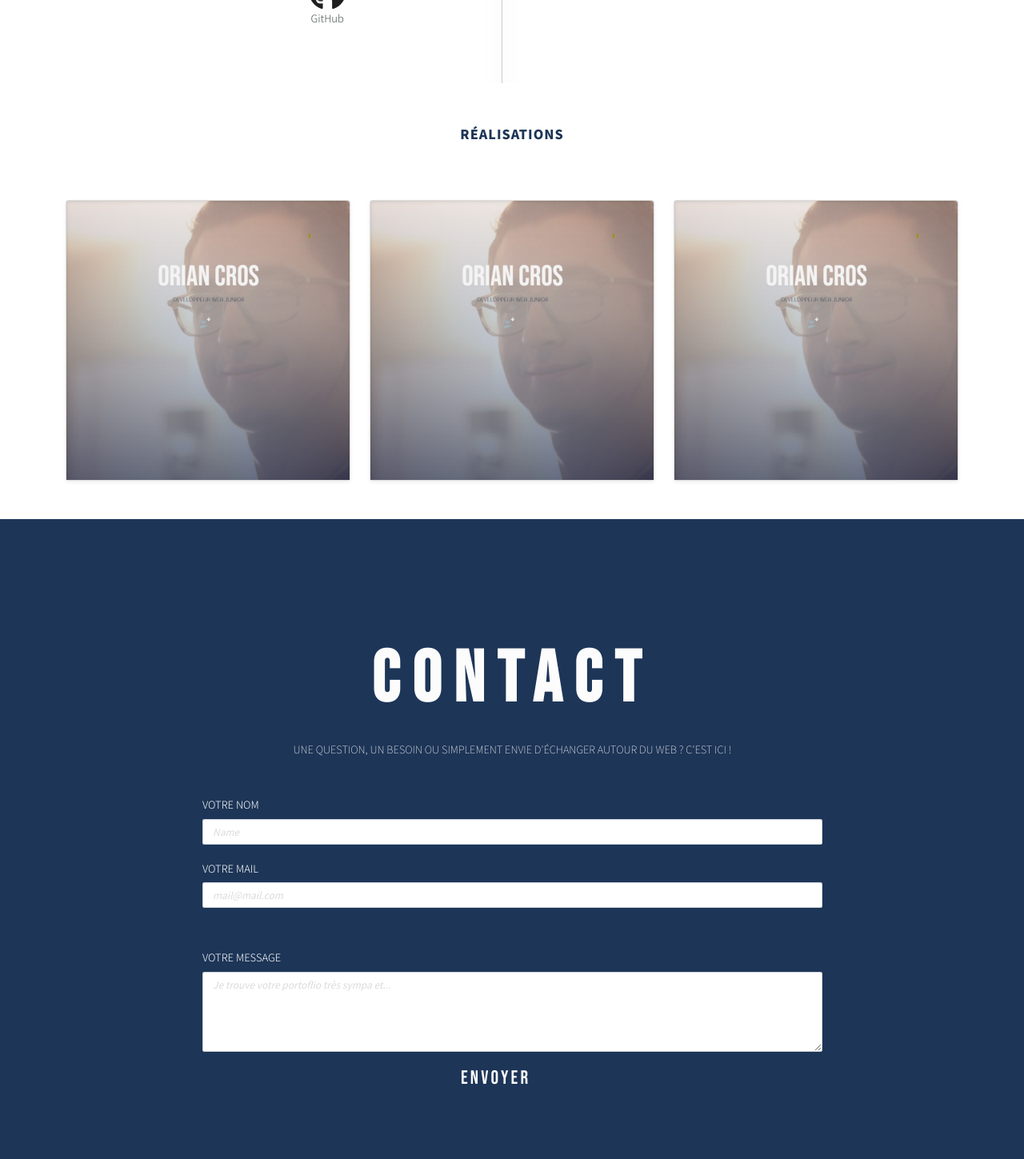
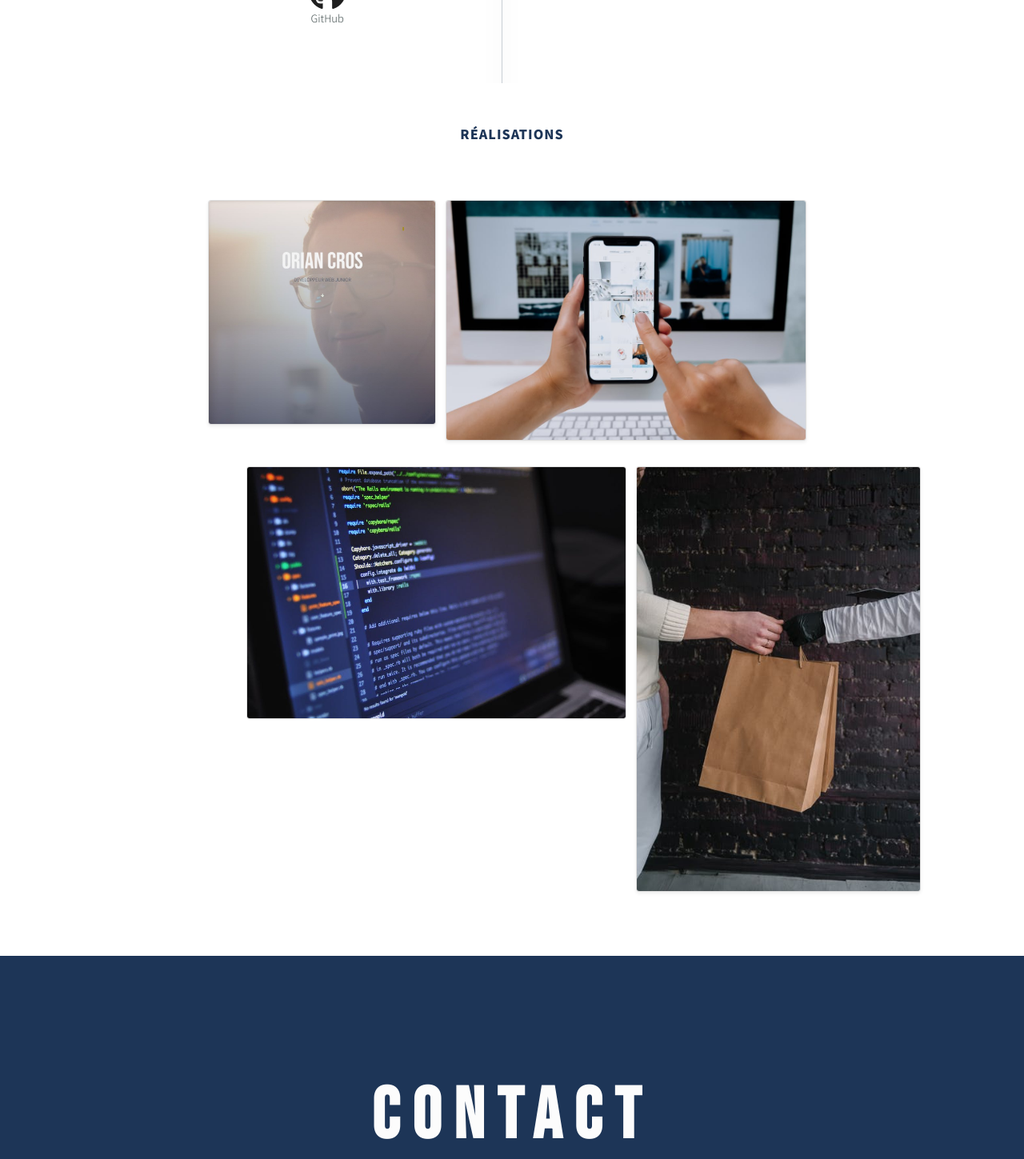
Before and after one commit to orianc/First-Portfolio-Html-Css-Bootstrap-Aos, a PHP site: page / in a window 1280 px wide. Shown: the part 2093-3542 px from the top of the page at 80% size. Run offline with PHP 8.4, Linux system fonts and the light colour scheme; some libraries are stand-ins or nearby versions.

Commit message:
1.1.1 Realisation contenu + view ok

```diff
--- a/css/styleindex.css
+++ b/css/styleindex.css
@@ -117,6 +117,21 @@ a {
 
 
 /* ---- LES TITRES ---- */
+
+
+
+
+@media (max-width: 576px) {
+
+    header h1 {
+        font-size: 32px;
+    }
+    header h2 {
+        font-size: 12px;
+    }
+
+}
+
 h1 {
     font-family: 'Bebas Neue', cursive;
     color: rgb(245, 245, 245);
@@ -356,6 +371,10 @@ header {
     background-color: white;
 }
 
+.card-text {
+       display:contents;
+}
+
 #realisation .card-body {
     position: absolute;
     top: 2.5%;
@@ -363,13 +382,17 @@ header {
     right: 0;
     left: 2.5%;
     height: 95%;
-    width: 95%;
+    max-width: 95%;
+    padding: 0.6rem 0.4rem;
     background-color: #1d3557;
     color: #fcfcfc !important;
     align-items: center;
     display: grid;
     opacity: 0;
     transition: 0.4s ease-in-out;
+}
+.card{
+    margin-bottom: 2rem;
 }
 
 #realisation .card-body:hover {
@@ -379,6 +402,7 @@ header {
 #realisation h4 {
     font-weight: 900;
     letter-spacing: 7px;
+
 }
 
 .text-muted {
@@ -388,6 +412,8 @@ header {
 
 .btn-outline-secondary {
     color: #fcfcfc !important;
+    border-color: white;
+    margin-right: 5px;
 }
 
 .btn-outline-secondary:hover {
--- a/index.html
+++ b/index.html
@@ -98,8 +98,9 @@
             <h3 data-aos="zoom-in" data-aos-duration="1000" class=" overflow-hidden text-center text-secondary py-2">
                 Pésentation
             </h3>
-            <div  class="row col-lg-10 gx-0">
-                <blockquote data-aos="fade-right" data-aos-duration="1000" data-aos-delay="600" class="blockquote border-0 p-0 overflow-hidden">
+            <div class="row col-lg-10 gx-0">
+                <blockquote data-aos="fade-right" data-aos-duration="1000" data-aos-delay="600"
+                    class="blockquote border-0 p-0 overflow-hidden">
                     <div class="media"><img class="rounded-circle img-thumbnail" src="./img/photo-tete.jpg" alt=""
                             width="75">
                     </div>
@@ -119,7 +120,8 @@
                         <cite title="Source Title">Développeur web junior</cite>
                     </footer>
                 </blockquote>
-                <div data-aos="fade-left" data-aos-duration="1400" data-aos-delay="500" class="cv-part overflow-hidden text-center justify-content-center">
+                <div data-aos="fade-left" data-aos-duration="1400" data-aos-delay="500"
+                    class="cv-part overflow-hidden text-center justify-content-center">
                     <a class="btn textcv middle" target="_blank" rel="noopener noreferrer"
                         href="./dl/CV Formation digitale.pdf">
                         <i class="fas fa-eye mx-1"></i>
@@ -190,7 +192,8 @@
                         technologies associées suivante. Me permettant aujourd'hui de m'adapter à votre environnement et
                         à vos méthodes de travail selon les projets</h6>
                 </div>
-                <div class="container mx-0 py-lg-5 px-lg-5 col-12 col-lg-5 rounded justify-content-center align-items-center d-flex flex-column overflow-hidden">
+                <div
+                    class="container mx-0 py-lg-5 px-lg-5 col-12 col-lg-5 rounded justify-content-center align-items-center d-flex flex-column overflow-hidden">
                     <div data-aos="fade-left" data-aos-duration="1000" data-aos-delay="800"
                         class="frontend row col-12 flex-lg-colum overflow-hidden text-center py-2 py-lg-2">
 
@@ -207,7 +210,8 @@
                             <p>Java Script / JQuery</p>
                         </div>
                     </div>
-                    <div data-aos="fade-left" data-aos-duration="1000" data-aos-delay="1000" class="backend col-12 row  overflow-hidden flex-lg-colum text-center py-2 py-lg-2">
+                    <div data-aos="fade-left" data-aos-duration="1000" data-aos-delay="1000"
+                        class="backend col-12 row  overflow-hidden flex-lg-colum text-center py-2 py-lg-2">
 
                         <div class="col-4">
                             <i class="fab fa-php fa-3x"></i>
@@ -223,7 +227,8 @@
                             <p>Python / Django</p>
                         </div>
                     </div>
-                    <div data-aos="fade-left" data-aos-duration="1000" data-aos-delay="1200" class="cms col-12 row overflow-hidden flex-lg-colum text-center py-2 py-lg-2">
+                    <div data-aos="fade-left" data-aos-duration="1000" data-aos-delay="1200"
+                        class="cms col-12 row overflow-hidden flex-lg-colum text-center py-2 py-lg-2">
 
                         <div class="col-6">
                             <i class="fab fa-wordpress fa-3x"></i>
@@ -234,7 +239,8 @@
                             <p>PrestaShop</p>
                         </div>
                     </div>
-                    <div data-aos="fade-left" data-aos-duration="1000" data-aos-delay="1400" class="git col-12 row overflow-hidden flex-lg-colum text-center py-2 py-lg-2">
+                    <div data-aos="fade-left" data-aos-duration="1000" data-aos-delay="1400"
+                        class="git col-12 row overflow-hidden flex-lg-colum text-center py-2 py-lg-2">
                         <div class="col-12">
                             <i class="fab fa-github fa-3x"></i>
                             <p>GitHub</p>
@@ -261,10 +267,13 @@
 
         <div class="album py-5 bg-white w-100 ">
             <div class="container">
-                <div class="row row-cols-1 row-cols-sm-2 row-cols-md-3">
-                    <div class="col">
+                <div class="row justify-content-center align-items-start overflow-hidden">
+
+                    <!-- ITEMS PORTFOLIO -->
+                    <div data-aos="fade-down-right" data-aos-easing="ease-in-sine" data-aos-delay="300" data-aos-duration="800"
+                        data-aos-anchor-placement="center-bottom" class="col-7 col-sm-5  col-md-4 col-lg-3 p-0">
                         <div class="card shadow-sm">
-                            <img src="./img/imgprojet-1-portfolio.jpg" class="card-img-top" alt="">
+                            <img src="./img/imgprojet-1-portfolio.jpg" class="card-img" alt="">
 
 
                             <div class="card-body rounded">
@@ -272,7 +281,7 @@
                                 <p class="card-text">Vous y êtes ! Projet réalisé avec HTML5, CSS3, BootStrap, ainsi que
                                     des bibliothèques comme AOS ou Animate.</p>
 
-                                <div class="d-flex justify-content-between align-items-center">
+                                <div class="d-flex justify-content-around align-items-center">
                                     <div class="btn-group">
                                         <a href="#"> <button type="button" class="btn btn-sm btn-outline-secondary"> <i
                                                     class="fas fa-eye"></i></button></a>
@@ -285,48 +294,81 @@
                             </div>
                         </div>
                     </div>
-                    <div class="col">
+
+                    <!-- ITEMS APPLI MOBILE -->
+                    <div data-aos="fade-down-right" data-aos-easing="ease-in-sine"
+                        data-aos-anchor-placement="center-bottom" data-aos-delay="600" data-aos-duration="800" class="col-8 col-sm-6 col-md-6 col-lg-5">
                         <div class="card shadow-sm">
-                            <img src="./img/imgprojet-1-portfolio.jpg" class="card-img-top" alt="">
+                            <img src="./img/imgprojet-2-apimobile.jpeg" class="card-img" alt="">
 
 
                             <div class="card-body rounded">
-                                <h4 class="card-title">Portfolio</h4>
-                                <p class="card-text">Vous y êtes ! Projet réalisé avec HTML5, CSS3, BootStrap, ainsi que
-                                    des bibliothèques comme AOS ou Animate.</p>
+                                <h4 class="card-title">API Mobile</h4>
+                                <p class="card-text">Coming soon ! Projet réalisé avec JS, React, Node.JS.</p>
 
-                                <div class="d-flex justify-content-between align-items-center">
+                                <div class="d-flex justify-content-around align-items-center">
                                     <div class="btn-group">
                                         <a href="#"> <button type="button" class="btn btn-sm btn-outline-secondary"> <i
                                                     class="fas fa-eye"></i></button></a>
-                                        <a href="https://github.com/orianc/oriancros"> <button type="button"
+                                        <a href="https://github.com/orianc"> <button type="button"
                                                 class="btn btn-sm btn-outline-secondary"> <i
                                                     class="fab fa-github"></i></button></a>
                                     </div>
-                                    <small class="text-muted">Avril 2021</small>
+                                    <small class="text-muted">2021</small>
                                 </div>
                             </div>
                         </div>
                     </div>
-                    <div class="col">
-                        <div class="card shadow-sm">
-                            <img src="./img/imgprojet-1-portfolio.jpg" class="card-img-top" alt="">
+
+
+                    <!-- ITEMS FRAMEWORK PHP/SYMPHONY -->
+                    <div data-aos="fade-down-left" data-aos-easing="ease-in-sine"
+                        data-aos-anchor-placement="center-bottom" data-aos-delay="300" data-aos-duration="800"
+                        class="col-10 col-sm-7 offset-md-2 col-md-6 offset-lg-2 col-lg-5 p-0">
+                        <div class="card">
+                            <img src="./img/imgprojet-3-backend.jpeg" class="card-img" alt="">
 
 
                             <div class="card-body rounded">
-                                <h4 class="card-title">Portfolio</h4>
-                                <p class="card-text">Vous y êtes ! Projet réalisé avec HTML5, CSS3, BootStrap, ainsi que
-                                    des bibliothèques comme AOS ou Animate.</p>
+                                <h4 class="card-title">Développement Back-End</h4>
+                                <p class="card-text">Coming soon ! Projet réalisé via PHP/MySQL et le framework Symfony.
+                                    Traimtent côté serveur provoqué par des demandes front-end.</p>
 
-                                <div class="d-flex justify-content-between align-items-center">
+                                <div class="d-flex justify-content-around align-items-center">
                                     <div class="btn-group">
                                         <a href="#"> <button type="button" class="btn btn-sm btn-outline-secondary"> <i
                                                     class="fas fa-eye"></i></button></a>
-                                        <a href="https://github.com/orianc/oriancros"> <button type="button"
+                                        <a href="https://github.com/orianc"> <button type="button"
                                                 class="btn btn-sm btn-outline-secondary"> <i
                                                     class="fab fa-github"></i></button></a>
                                     </div>
-                                    <small class="text-muted">Avril 2021</small>
+                                    <small class="text-muted">2021</small>
+                                </div>
+                            </div>
+                        </div>
+                    </div>
+
+                    <!-- ITEMS CMS/E-COMMERCE -->
+                    <div data-aos="fade-down-left" data-aos-easing="ease-in-sine"
+                         data-aos-delay="600" data-aos-duration="800" class="col-8 col-sm-5 col-md-4 col-lg-4">
+                        <div class="card shadow-sm">
+                            <img src="./img/imgprojet-4-ecommerce.jpeg" class="card-img" alt="">
+
+
+                            <div class="card-body rounded">
+                                <h4 class="card-title">Cms E-Commerce</h4>
+                                <p class="card-text">Coming soon ! Développement front/back-end via un CMS (WordPress,
+                                    Prestashop), pour livrer un site e-commerce fonctionnel</p>
+
+                                <div class="d-flex justify-content-around align-items-center">
+                                    <div class="btn-group">
+                                        <a href="#"> <button type="button" class="btn btn-sm btn-outline-secondary"> <i
+                                                    class="fas fa-eye"></i></button></a>
+                                        <a href="https://github.com/orianc"> <button type="button"
+                                                class="btn btn-sm btn-outline-secondary"> <i
+                                                    class="fab fa-github"></i></button></a>
+                                    </div>
+                                    <small class="text-muted">2021</small>
                                 </div>
                             </div>
                         </div>
@@ -356,8 +398,8 @@
                         </h4>
                     </div>
                 </div>
-                <div data-aos="flip-up" data-aos-duration="1000" data-aos-delay="500" class=" text-uppercase overflow-hidden"
-                    id="FormContact">
+                <div data-aos="flip-up" data-aos-duration="1000" data-aos-delay="500"
+                    class=" text-uppercase overflow-hidden" id="FormContact">
                     <!-- Form -->
                     <form>
                         <div class="mb-3">
```
Also changed, not shown: README.md, img/imgprojet-2-apimobile.jpeg (added), img/imgprojet-3-backend.jpeg (added), img/imgprojet-3-backend.png (added), img/imgprojet-4-ecommerce.jpeg (added), img/pexels-photo-4073705.jpeg (deleted). Lines whose indentation alone changed are shown as unchanged.
